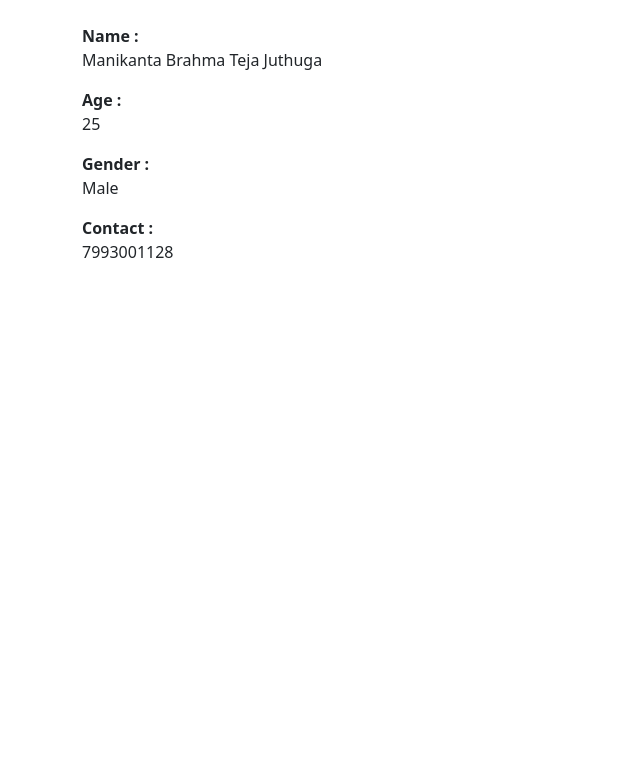
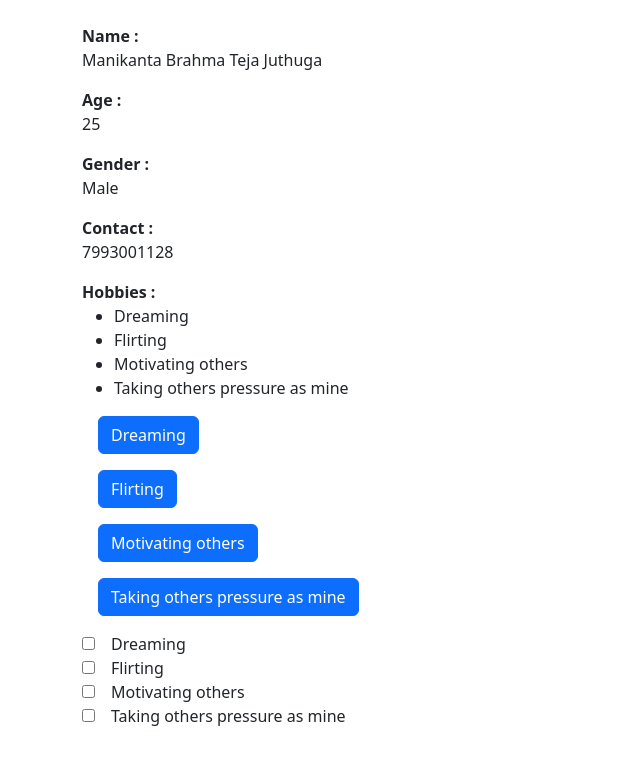
Before and after one commit to Teja-Juthuga/react-begginer-level, a React (Create React App) app: page / in a window 1280 px wide. Shown: the top 764 px of the page, without its empty margins (0-640 px from the left). Built offline with nearby package versions, Linux system fonts and the light colour scheme.

Commit message:
Worked on databinding

```diff
--- a/src/Components/data-binding/data-binding.jsx
+++ b/src/Components/data-binding/data-binding.jsx
@@ -3,6 +3,8 @@ export function DataBinding(){
     var age = 25;
     var gender = "Male";
     var contactNumber = 7993001128;
+
+    var hobbies = ["Dreaming","Flirting", "Motivating others", "Taking others pressure as mine"];
 
 
     return(
@@ -25,6 +27,37 @@ export function DataBinding(){
                 <dt> Contact : </dt>
                 <dd> {contactNumber} </dd>
             </dl>
+            <dl>
+                <dt> Hobbies : </dt>
+                <ul>
+                    {
+                        hobbies.map(hobby =>
+                            <li> { hobby }</li>
+                        )
+                    }
+                </ul>
+            </dl>
+
+            <dl>
+                {
+                    hobbies.map(hobby =>
+                        <div className="m-3">
+                            <button className="btn btn-primary"> {hobby} </button>
+                        </div>
+                    )
+                }
+            </dl>
+
+            <div>
+                {
+                    hobbies.map(hobby =>
+                        <div>
+                            <input type="checkbox" id={hobby} className="me-3"/>
+                            <label for={hobby}> {hobby } </label>
+                        </div>
+                    )
+                }
+            </div>
         </div>
     )
 }
```
